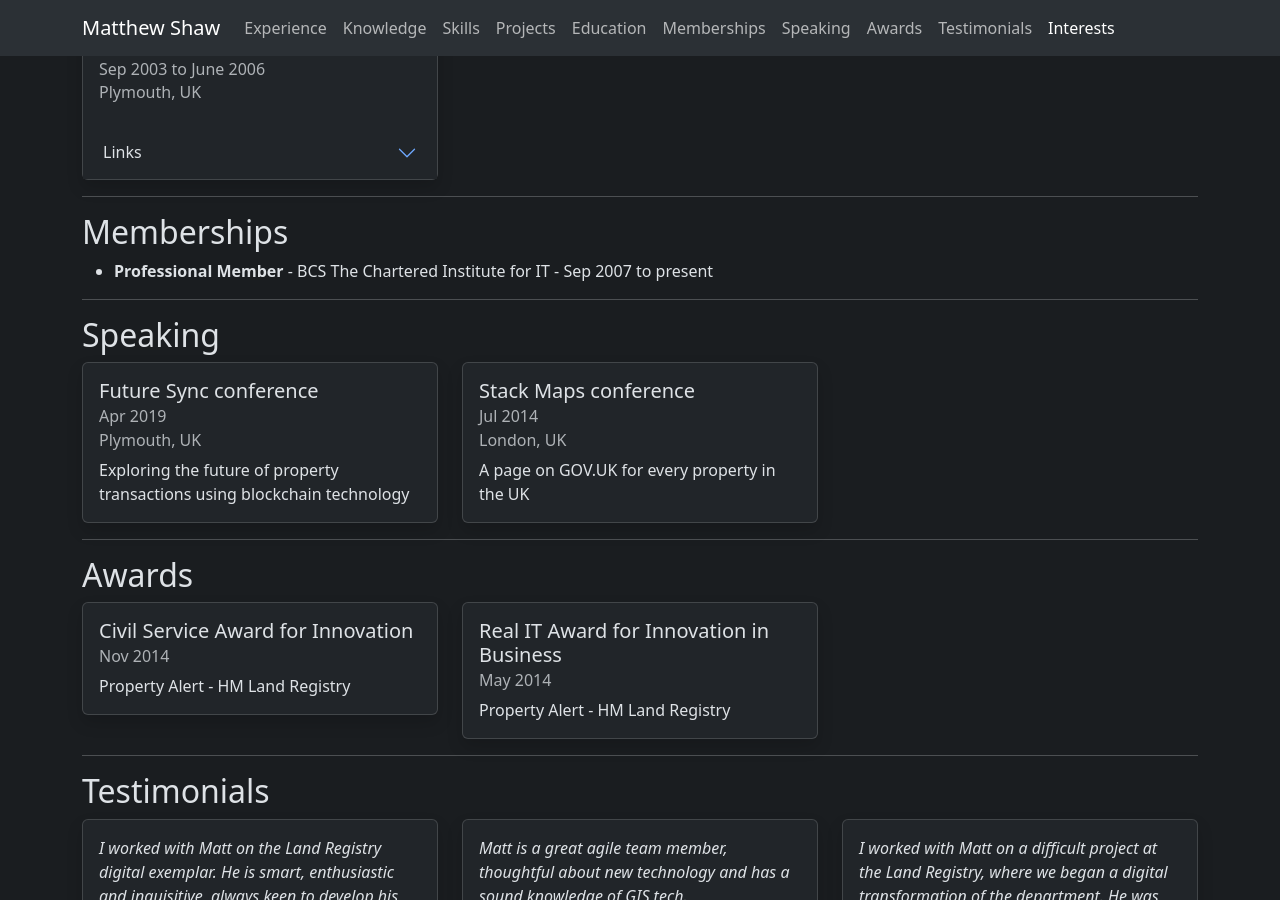
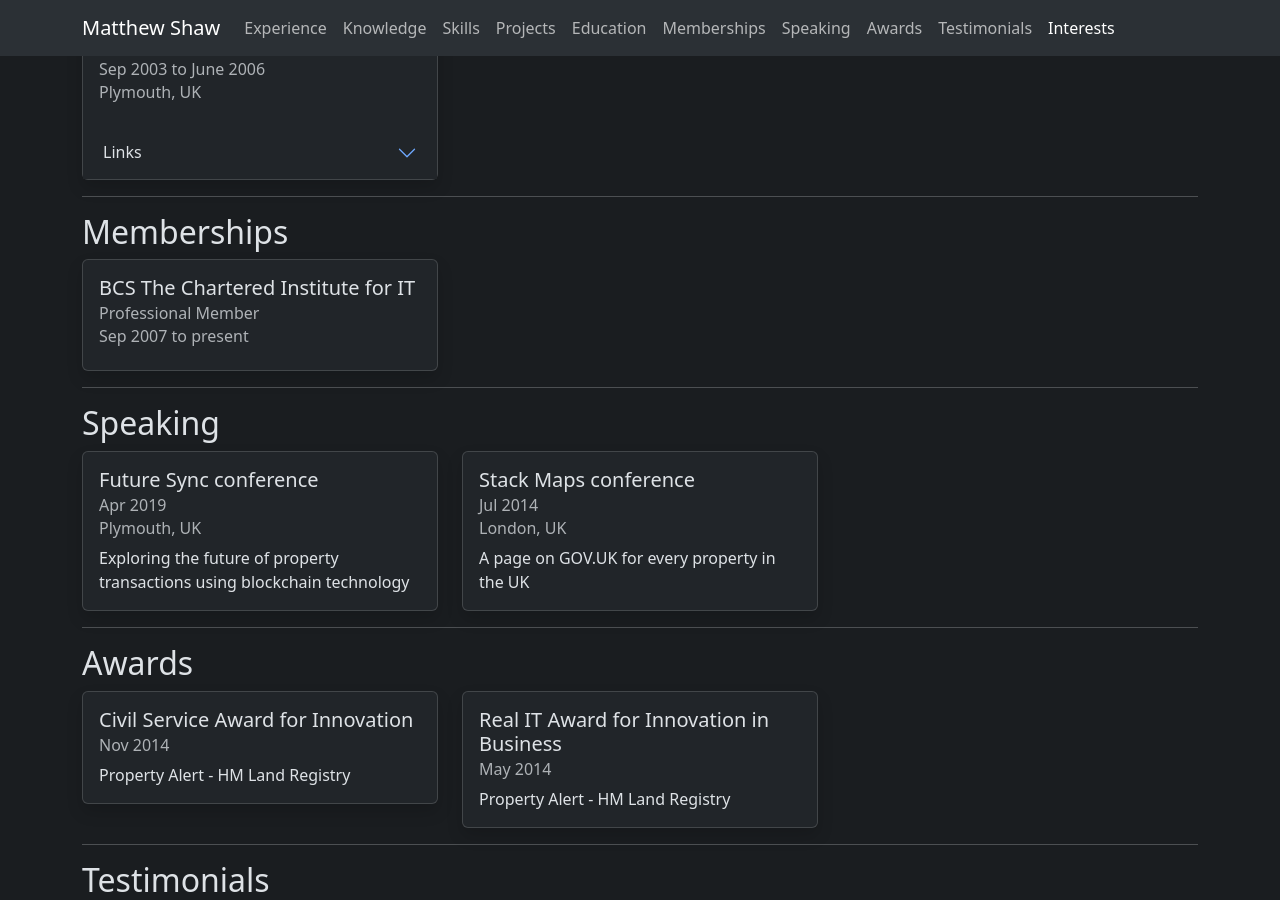
Before and after one commit to matthew-shaw/matthew-shaw.github.io, a Jekyll site: the page built from index.html, in a window 1280 px wide and 900 px high, scrolled down 3511 px. Built offline with Jekyll 4.4.1, drawn with Linux system fonts in a browser that asks for light colours.

Commit message:
memberships

```diff
--- a/_data/cv.yaml
+++ b/_data/cv.yaml
@@ -226,6 +226,10 @@ education:
     links:
       - url: https://www.plymouth.ac.uk/courses/undergraduate/bsc-computer-science-software-engineering
         text: Course
+memberships:
+  - title: BCS The Chartered Institute for IT
+    subtitle: Professional Member
+    date: Sep 2007 to present
 speaking:
   - title: Future Sync conference
     description: Exploring the future of property transactions using blockchain technology
--- a/index.html
+++ b/index.html
@@ -106,11 +106,13 @@ permalink: /
     <div class="col">
         <div id="memberships">
             <h2>Memberships</h2>
-            <ul>
-                <li class="my-2"><b>Professional Member</b> - BCS The Chartered Institute for IT - Sep 2007 to
-                    present
-                </li>
-            </ul>
+            <div class="row row-cols-1 row-cols-lg-3 row-cols-md-2 g-4">
+                {% for item in site.data.cv.memberships %}
+                <div class="col">
+                    {% include card.html %}
+                </div>
+                {% endfor %}
+            </div>
         </div>
         <hr>
     </div>
```
